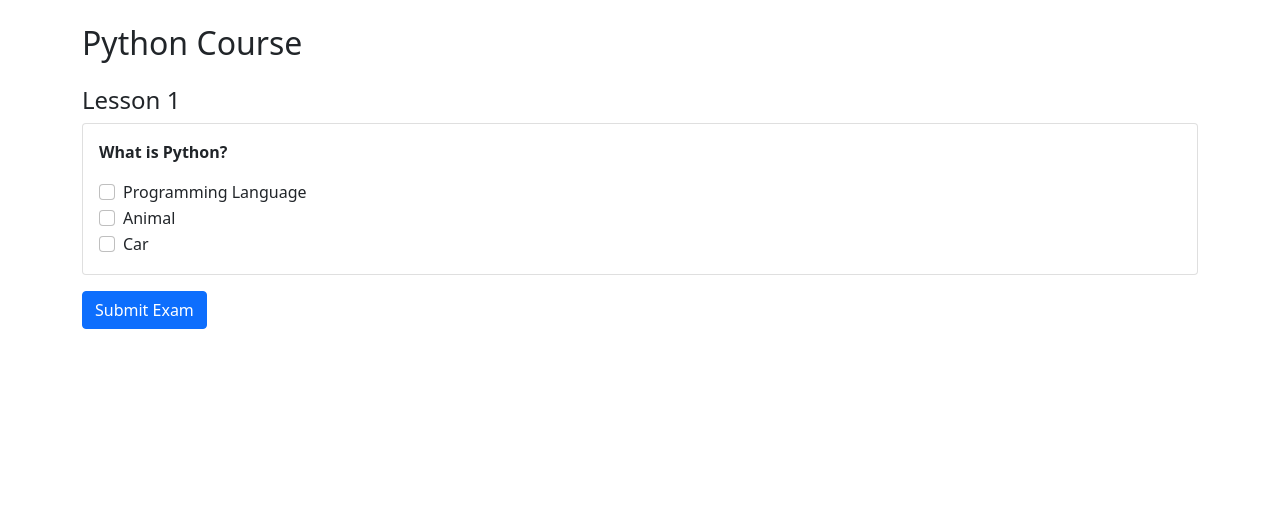
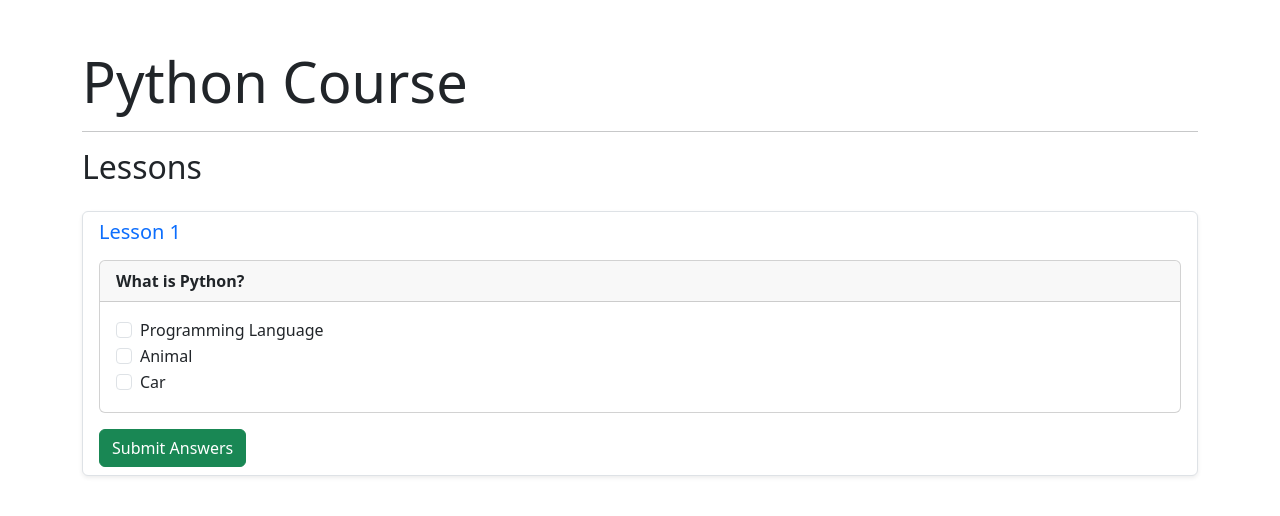
Before and after one commit to krushal-04/onlinecourse, a Django app: page / in a window 1280 px wide. Shown: the top 516 px of the page. Run offline with Django 5.2, Linux system fonts and the light colour scheme; data comes from the database, SQL or seed files in the repository.

Commit message:
Complete Task 4: Course details template with Bootstrap

```diff
--- a/course/templates/course_details_bootstrap.html
+++ b/course/templates/course_details_bootstrap.html
@@ -1,46 +1,48 @@
 <!DOCTYPE html>
-<html>
+<html lang="en">
 <head>
-    <title>Course Exam</title>
-    <link href="https://cdn.jsdelivr.net/npm/bootstrap@5.0.2/dist/css/bootstrap.min.css" rel="stylesheet">
+    <meta charset="UTF-8">
+    <title>{{ course.name }}</title>
+    <link href="https://cdn.jsdelivr.net/npm/bootstrap@5.3.0/dist/css/bootstrap.min.css" rel="stylesheet">
 </head>
 <body>
+    <div class="container mt-5">
+        <h1 class="display-4">{{ course.name }}</h1>
+        <p class="lead">{{ course.description }}</p>
 
-<div class="container mt-4">
+        <hr>
 
-    <h2 class="mb-4">{{ course.name }}</h2>
+        <h2 class="mb-4">Lessons</h2>
+        <div class="list-group">
+            {% for lesson in course.lesson_set.all %}
+                <div class="list-group-item list-group-item-action mb-3 shadow-sm border rounded">
+                    <h5 class="mb-1 text-primary">{{ lesson.title }}</h5>
+                    <div class="mb-3">{{ lesson.content|safe }}</div>
 
-    <form method="POST" action="{% url 'submit' course.id %}">
+                    <form id="exam-form" action="{% url 'course:submit' course.id %}" method="post">
                         {% csrf_token %}
-
-        {% for lesson in course.lesson_set.all %}
-            <div class="mb-3">
-                <h4>{{ lesson.title }}</h4>
-
                         {% for question in lesson.question_set.all %}
-                    <div class="card p-3 mb-2">
-                        <p><strong>{{ question.question_text }}</strong></p>
-
+                            <div class="card mb-3">
+                                <div class="card-header"><strong>{{ question.question_text }}</strong></div>
+                                <div class="card-body">
                                     {% for choice in question.choice_set.all %}
                                         <div class="form-check">
-                                <input class="form-check-input" type="checkbox"
-                                       name="choice"
-                                       value="{{ choice.id }}">
-                                <label class="form-check-label">
+                                            <input class="form-check-input" type="checkbox" name="choice" id="{{ choice.id }}" value="{{ choice.id }}">
+                                            <label class="form-check-label" for="{{ choice.id }}">
                                                 {{ choice.choice_text }}
                                             </label>
                                         </div>
                                     {% endfor %}
-
+                                </div>
                             </div>
                         {% endfor %}
+                        <input class="btn btn-success" type="submit" value="Submit Answers">
+                    </form>
                 </div>
+            {% empty %}
+                <p>No lessons available for this course.</p>
             {% endfor %}
-
-        <button type="submit" class="btn btn-primary">Submit Exam</button>
-    </form>
-
         </div>
-
+    </div>
 </body>
 </html>
```
Lines whose indentation alone changed are shown as unchanged.
